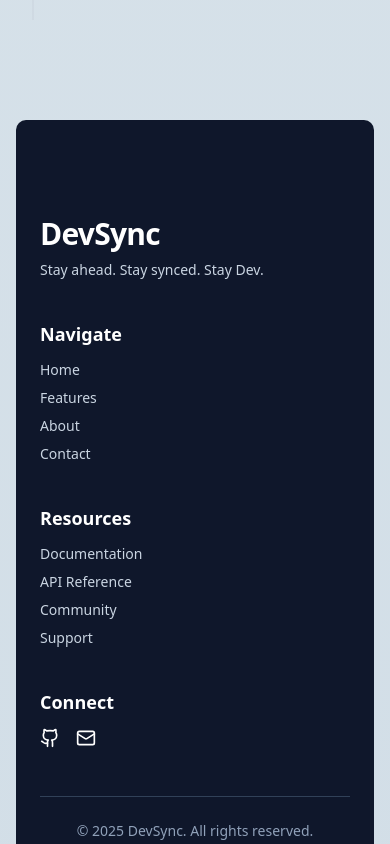
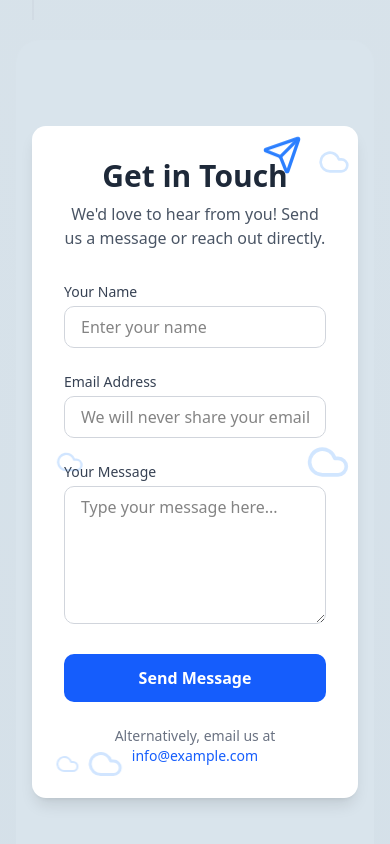
Before and after one commit to parasnikum/DevSync, a React (Vite) app in the folder frontend/: page / in a window 390 px wide. Shown: the part 4320-5164 px from the top of the page. Built offline with nearby package versions, Linux system fonts and the light colour scheme.

Commit message:
Added contact us form (#19)
* added contact us form

* removed toast and added alert

```diff
--- a/frontend/src/App.jsx
+++ b/frontend/src/App.jsx
@@ -3,11 +3,13 @@ import React, { useEffect, useState } from "react";
 import Hero from "./Components/Hero";
 import Navbar from "./Components/Navbar/Navbar";
 import About from "./Components/About";
+import Contact from "./Components/contact";
 import AdStrip from "./Components/Ad";
 import { FeaturesSection } from "./Components/Features";
 import Footer from "./Components/footer";
 import ScrollRevealWrapper from "./Components/ui/ScrollRevealWrapper";
 import Loader from "./Components/ui/Loader"; // ✅ Import the Loader
+
 
 function App() {
   const [loading, setLoading] = useState(true);
@@ -30,6 +32,7 @@ function App() {
   }
 
   return (
+
     <div className="min-h-screen w-full bg-gradient-to-b from-[#E4ECF1] to-[#D2DEE7] scroll-smooth overflow-hidden">
       {/* Navbar */}
       <Navbar />
@@ -55,6 +58,12 @@ function App() {
         <div id="about">
           <About />
         </div>
+        <ScrollRevealWrapper delay={0.2}>
+        <div id="contact">
+
+          <Contact/>
+        </div>
+        </ScrollRevealWrapper>
 
         <Footer />
       </main>
--- a/frontend/src/Components/Navbar/Navbar.jsx
+++ b/frontend/src/Components/Navbar/Navbar.jsx
@@ -1,6 +1,7 @@
 import React, { useEffect, useState } from "react";
 import { Github, Home, Info, Sparkle } from "lucide-react";
 import { FloatingNav } from "../ui/floating-navbar";
+import { Phone } from "lucide-react";
 
 const navItems = [
   {
@@ -22,6 +23,12 @@ const navItems = [
     name: "Github",
     link: "https://github.com/DevSyncx/DevSync.git",
     icon: <Github className="h-4 w-4" />,
+  },
+  {
+    name: "Contact Us",
+    link: "#contact",
+    icon: <Phone className="h-4 w-4" />
+    ,
   },
 ];
 
--- /dev/null
+++ b/frontend/src/Components/contact.jsx
@@ -0,0 +1,228 @@
+import React, { useState } from 'react';
+import { z } from 'zod';
+import { Send, Cloud } from 'lucide-react'; // Import Send and Cloud icons from Lucide
+
+// Zod schema for form validation
+const contactFormSchema = z.object({
+  email: z.string().email({ message: "Invalid email address." }),
+  name: z.string().min(1, { message: "Name is required." }),
+  message: z.string().min(1, { message: "Message is required." }).max(500, { message: "Message cannot exceed 500 characters." }),
+});
+
+const Contact = () => {
+  const [formData, setFormData] = useState({
+    email: '',
+    name: '',
+    message: '',
+  });
+
+  const [errors, setErrors] = useState({});
+  const [isSubmitting, setIsSubmitting] = useState(false);
+
+  const handleChange = (e) => {
+    const { name, value } = e.target;
+    setFormData((prevData) => ({
+      ...prevData,
+      [name]: value,
+    }));
+    // Clear error for the field as user types
+    if (errors[name]) {
+      setErrors((prevErrors) => ({
+        ...prevErrors,
+        [name]: undefined,
+      }));
+    }
+  };
+
+  const handleSubmit = async (e) => {
+    e.preventDefault();
+    setIsSubmitting(true);
+    setErrors({}); // Clear previous errors
+
+    try {
+      contactFormSchema.parse(formData);
+      // Simulate API call
+      await new Promise((resolve) => setTimeout(resolve, 1000));
+      // Replaced toast.success with alert
+      alert('Message sent successfully!');
+      setFormData({ email: '', name: '', message: '' }); // Clear form
+    } catch (error) {
+      if (error instanceof z.ZodError) {
+        const newErrors = {};
+        error.errors.forEach((err) => {
+          newErrors[err.path[0]] = err.message;
+        });
+        setErrors(newErrors);
+        // Replaced toast.error with alert
+        alert('Please correct the errors in the form.');
+      } else {
+        // Replaced toast.error with alert
+        alert('An unexpected error occurred.');
+      }
+    } finally {
+      setIsSubmitting(false);
+    }
+  };
+
+  return (
+    <div className="min-h-screen flex items-center justify-center p-4 font-inter rounded-3xl" style={{ backgroundColor:'rgb(217,228,236)' }}>
+      {/* Removed Toaster component */}
+
+      {/* Define keyframes for animations */}
+      <style>
+        {`
+        @keyframes float {
+          0% { transform: translateY(0px); }
+          50% { transform: translateY(-8px); }
+          100% { transform: translateY(0px); }
+        }
+
+        @keyframes drift {
+          0% { transform: translateX(0); opacity: 0.8; }
+          50% { transform: translateX(8px); opacity: 0.7; }
+          100% { transform: translateX(0); opacity: 0.8; }
+        }
+
+        @keyframes fadeInScale {
+          from {
+            opacity: 0;
+            transform: scale(0.95);
+          }
+          to {
+            opacity: 1;
+            transform: scale(1);
+          }
+        }
+
+        .animate-float-icon {
+          animation: float 3s ease-in-out infinite;
+        }
+
+        .animate-drift-1 {
+          animation: drift 10s ease-in-out infinite;
+        }
+        .animate-drift-2 {
+          animation: drift 12s ease-in-out infinite reverse;
+        }
+        .animate-drift-3 {
+          animation: drift 8s ease-in-out infinite;
+        }
+        .animate-drift-4 {
+          animation: drift 11s ease-in-out infinite reverse;
+        }
+        .animate-drift-5 {
+          animation: drift 9s ease-in-out infinite;
+        }
+
+        .animate-form-entry {
+          animation: fadeInScale 0.6s ease-out forwards;
+        }
+        `}
+      </style>
+
+      <div className="relative bg-white rounded-xl shadow-lg p-8 md:p-10 w-full max-w-lg flex flex-col items-center overflow-hidden animate-form-entry">
+        {/* Decorative elements: Send icon and clouds */}
+        <div className="absolute top-4 right-4 flex items-center space-x-2">
+          <Send
+            className="w-10 h-10 text-blue-500 animate-float-icon"
+          />
+          <Cloud className="text-blue-200 w-8 h-8 animate-drift-1" style={{ opacity: '0.6', filter: 'blur(0.5px)' }} />
+        </div>
+        <div className="absolute bottom-4 left-4 flex items-center space-x-2">
+          <Cloud className="text-blue-200 w-6 h-6 animate-drift-2" style={{ opacity: '0.5', filter: 'blur(0.3px)' }} />
+          <Cloud className="text-blue-200 w-9 h-9 animate-drift-3" style={{ opacity: '0.7', filter: 'blur(0.7px)' }} />
+        </div>
+        <div className="absolute top-1/2 left-4 transform -translate-y-1/2">
+          <Cloud className="text-blue-200 w-7 h-7 animate-drift-4" style={{ opacity: '0.6', filter: 'blur(0.4px)' }} />
+        </div>
+        <div className="absolute bottom-1/2 right-4 transform translate-y-1/2">
+          <Cloud className="text-blue-200 w-11 h-11 animate-drift-5" style={{ opacity: '0.8', filter: 'blur(0.6px)' }} />
+        </div>
+
+
+        {/* Form content */}
+        <div className="text-center w-full z-10">
+          <h1 className="text-3xl font-bold text-gray-800 mb-2">Get in Touch</h1>
+          <p className="text-gray-600 mb-8">
+            We'd love to hear from you! Send us a message or reach out directly.
+          </p>
+
+          <form onSubmit={handleSubmit} className="space-y-6">
+            <div>
+              <label htmlFor="name" className="block text-sm font-medium text-gray-700 mb-1 text-left">
+                Your Name
+              </label>
+              <input
+                type="text"
+                id="name"
+                name="name"
+                value={formData.name}
+                onChange={handleChange}
+                className={`w-full px-4 py-2 border ${errors.name ? 'border-red-500' : 'border-gray-300'} rounded-lg focus:ring-blue-500 focus:border-blue-500 transition duration-150 ease-in-out`}
+                placeholder="Enter your name"
+                aria-invalid={errors.name ? "true" : "false"}
+                aria-describedby="name-error"
+              />
+              {errors.name && (
+                <p id="name-error" className="mt-1 text-sm text-red-600 text-left">{errors.name}</p>
+              )}
+            </div>
+
+            <div>
+              <label htmlFor="email" className="block text-sm font-medium text-gray-700 mb-1 text-left">
+                Email Address
+              </label>
+              <input
+                type="email"
+                id="email"
+                name="email"
+                value={formData.email}
+                onChange={handleChange}
+                className={`w-full px-4 py-2 border ${errors.email ? 'border-red-500' : 'border-gray-300'} rounded-lg focus:ring-blue-500 focus:border-blue-500 transition duration-150 ease-in-out`}
+                placeholder="We will never share your email with anyone else"
+                aria-invalid={errors.email ? "true" : "false"}
+                aria-describedby="email-error"
+              />
+              {errors.email && (
+                <p id="email-error" className="mt-1 text-sm text-red-600 text-left">{errors.email}</p>
+              )}
+            </div>
+
+            <div>
+              <label htmlFor="message" className="block text-sm font-medium text-gray-700 mb-1 text-left">
+                Your Message
+              </label>
+              <textarea
+                id="message"
+                name="message"
+                value={formData.message}
+                onChange={handleChange}
+                rows="5"
+                className={`w-full px-4 py-2 border ${errors.message ? 'border-red-500' : 'border-gray-300'} rounded-lg focus:ring-blue-500 focus:border-blue-500 transition duration-150 ease-in-out`}
+                placeholder="Type your message here..."
+                aria-invalid={errors.message ? "true" : "false"}
+                aria-describedby="message-error"
+              ></textarea>
+              {errors.message && (
+                <p id="message-error" className="mt-1 text-sm text-red-600 text-left">{errors.message}</p>
+              )}
+            </div>
+
+            <button
+              type="submit"
+              className="w-full bg-blue-600 text-white py-3 rounded-lg font-semibold hover:bg-blue-700 transition duration-300 ease-in-out focus:outline-none focus:ring-2 focus:ring-blue-500 focus:ring-offset-2 disabled:opacity-50 disabled:cursor-not-allowed"
+              disabled={isSubmitting}
+            >
+              {isSubmitting ? 'Sending...' : 'Send Message'}
+            </button>
+          </form>
+          <p className="text-gray-500 text-sm mt-6">
+            Alternatively, email us at <a href="mailto:info@example.com" className="text-blue-600 hover:underline">info@example.com</a>
+          </p>
+        </div>
+      </div>
+    </div>
+  );
+};
+
+export default Contact;
```
